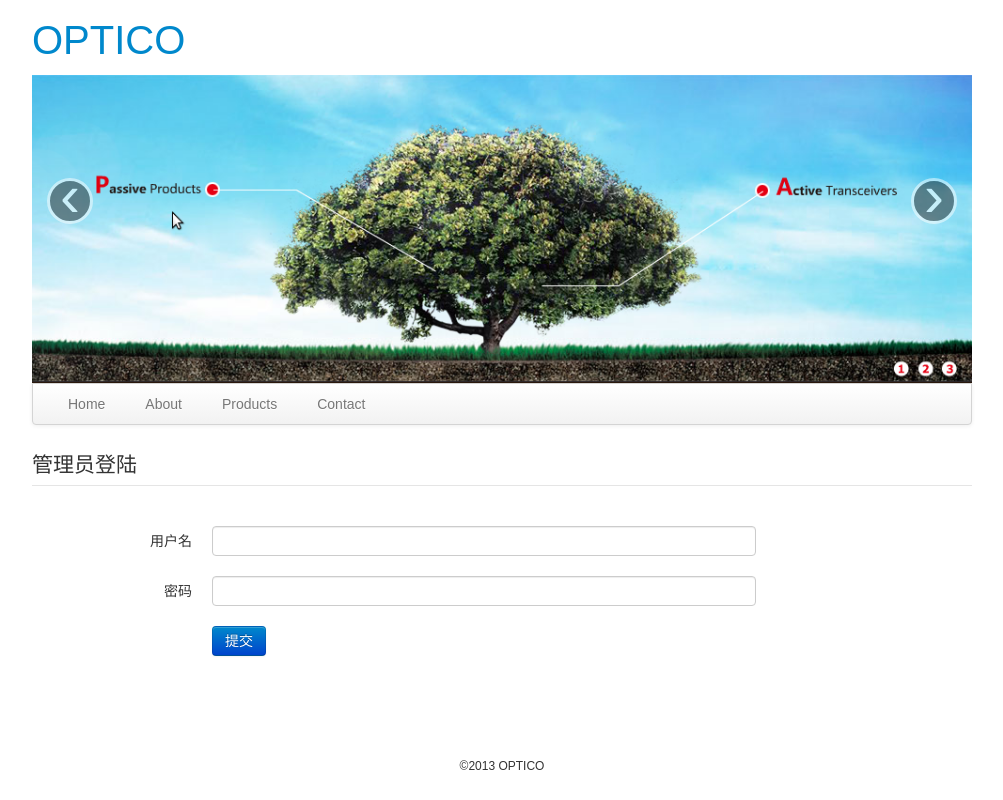
After one commit to hustlzp/optico, a Flask app: template optico/templates/login.html in a window 1280 px wide. The commit adds this page. Shown: the whole page, without its empty margins (138-1141 px from the left). Run offline with Flask 2, Linux system fonts and the light colour scheme; the template is opened without the code that fills it, so the values that code supplies are empty; parts of the project's set-up code (start-up, migrations or seed data) failed here and were passed over.

Commit message:
finish login

```diff
--- a/optico/__init__.py
+++ b/optico/__init__.py
@@ -19,6 +19,11 @@ app.config.update(
 	SESSION_COOKIE_NAME=config.SESSION_COOKIE_NAME,
 	PERMANENT_SESSION_LIFETIME=config.PERMANENT_SESSION_LIFETIME)
 
+# inject vars into template context
+@app.context_processor
+def inject_vars():
+	return dict(admin_id = config.ADMIN_ID)
+
 # send log msg using smtp
 if not app.debug:
 	import logging
--- a/optico/controllers/__init__.py
+++ b/optico/controllers/__init__.py
@@ -2,3 +2,4 @@ import home
 import user
 import product
 import type
+import error
--- a/optico/templates/layout.html
+++ b/optico/templates/layout.html
@@ -43,6 +43,7 @@
 						<li><a href="{{ url_for('contact') }}">Contact</a></li>
 					</ul>
 
+					{% if session.user_id == admin_id %}
 					<ul class="nav pull-right">
 						<li class="dropdown">
 							<a class="dropdown-toggle" data-toggle="dropdown" href="#">
@@ -56,6 +57,7 @@
 							</ul>
 						</li>
 					</ul>
+					{% endif %}
 				</div>
 			</div>
 		</div>
--- /dev/null
+++ b/optico/templates/login.html
@@ -0,0 +1,34 @@
+{% extends "layout.html" %}
+
+{% block page_title %}登陆{% endblock %}
+{% block page_id%}page-login{% endblock %}
+
+{% block body %}
+
+<form id="form-login" class="form-horizontal" method="post" action="{{ url_for('login') }}">
+	<fieldset>
+		<legend>管理员登陆</legend>
+
+		<div class="control-group">
+			<label class="control-label">用户名</label>
+			<div class="controls">
+				<input type="text" class="input-xxlarge" name="user" />
+			</div>
+		</div>
+
+		<div class="control-group">
+			<label class="control-label">密码</label>
+			<div class="controls">
+				<input type="password" class="input-xxlarge" name="pwd" />
+			</div>
+		</div>
+
+		<div class="control-group">
+			<div class="controls">
+				<input type="submit" value="提交" class="btn btn-primary" />
+			</div>
+		</div>
+	</fieldset>
+</form>
+
+{% endblock %}
--- a/optico/utils.py
+++ b/optico/utils.py
@@ -6,9 +6,8 @@ import config
 
 # Check if is Administrator
 def check_admin():
-	# if not ('user_id' in session and session['user_id'] == config.ADMIN_ID):
-	# 	abort(404)
-	pass
+	if not ('user_id' in session and session['user_id'] == config.ADMIN_ID):
+		abort(404)
 
 # Convert RowProxy to Dict
 def convert_dict(row_proxy_list):
```
Also changed, not shown: optico/controllers/user.py (+14 -7 lines).
